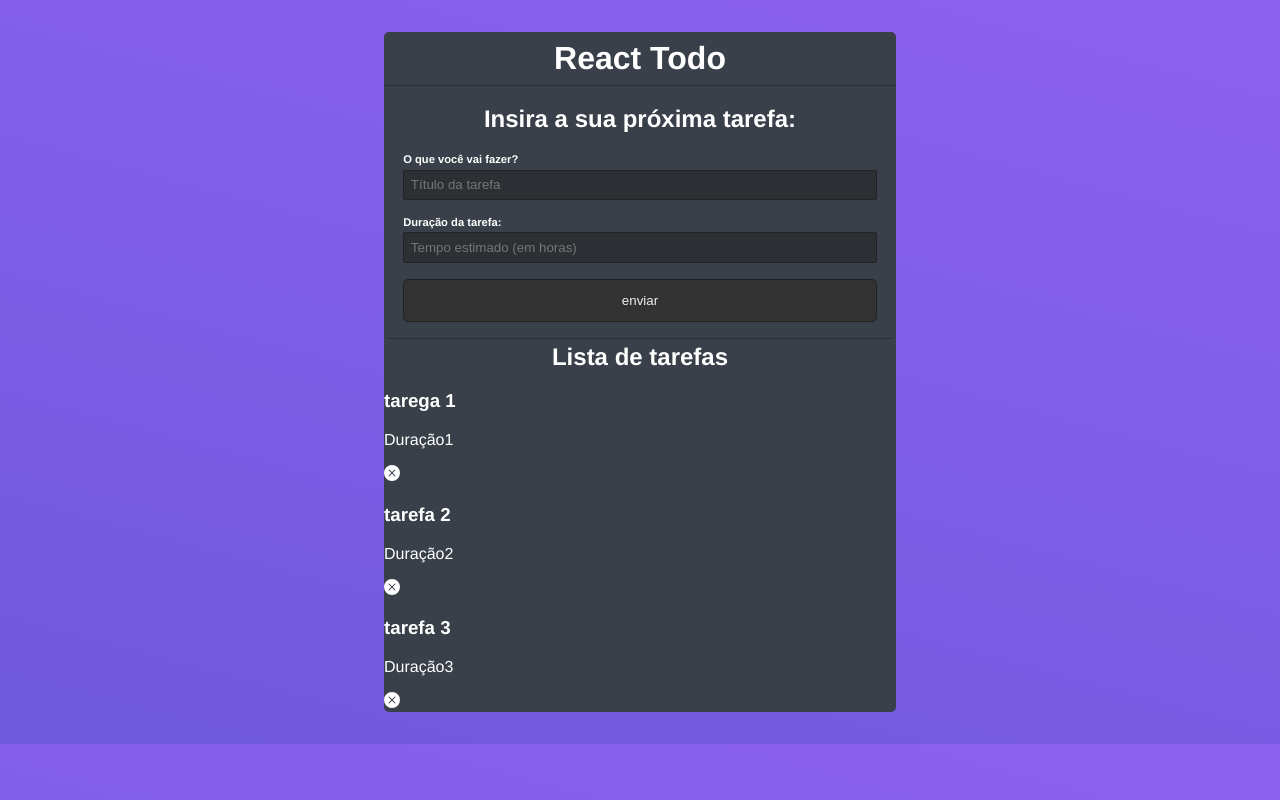
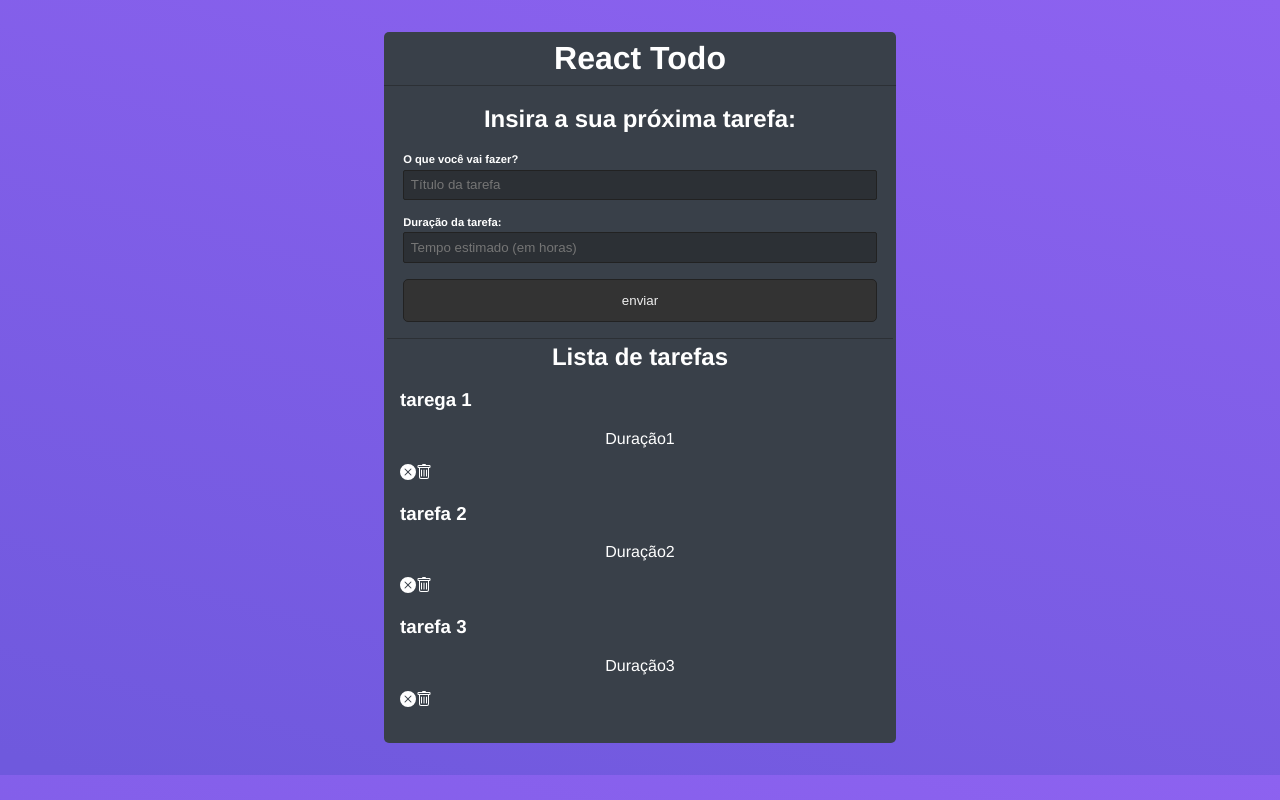
Before and after one commit to irving-Cesar/app-todo-list-react, a React (Create React App) app: page / in a window 1280 px wide. Built offline with nearby package versions, Linux system fonts and the light colour scheme; data requests are answered from the project's data file.

Commit message:
aplicando css icons, labels, p e h2

```diff
--- a/src/App.css
+++ b/src/App.css
@@ -57,3 +57,44 @@ input[type="submit"] {
   padding: 1em;
   cursor: pointer;
 }
+
+.list-todo {
+  padding: 0 1em 2em;
+  margin: 1em 22m;
+}
+
+.list-todo h2 {
+  margin-bottom: 0;
+}
+
+.list-todo p {
+  text-align: center;
+}
+
+.todo {
+  border-bottom: 1px solid #444;
+  padding: 1em 0;
+}
+
+.todo h3 {
+  margin-bottom: .5em;
+}
+
+.todo-done {
+  text-decoration: "line-through";
+  color: rgb(240, 90, 146);
+}
+
+.todo p {
+  text-align: left;
+  font-style: italic;
+  font-size: .7em;
+  margin-bottom: 1.5em;
+}
+
+.todo svg {
+  font-size: 1.2em;
+  cursor: pointer;
+  margin-right: 1em;
+  transition: .5s;
+}
--- a/src/App.js
+++ b/src/App.js
@@ -100,15 +100,16 @@ function App() {
 
       <div className="list-todo">
         <h2>Lista de tarefas</h2>
-        {todos.length === 0 && <p style={{textAlign: "center"}}>Não há tarefas</p>}
+        {todos.length === 0 && <p>Não há tarefas</p>}
         {todos.map((tarefa) => (
             <div className="tarefas" key={tarefa.id}>
-              <h3>{tarefa.title}</h3>
+              <h3 className={tarefa.done ? "tarefa-done" : ""}>{tarefa.title}</h3>
               <p>Duração{tarefa.time}</p>
               <div className="actions">
                 <span>
                   {!tarefa.done ? <BsXCircleFill /> : <BsFillCheckCircleFill />}
                 </span>
+                <BsTrash />
               </div>
             </div>
           ))
```
